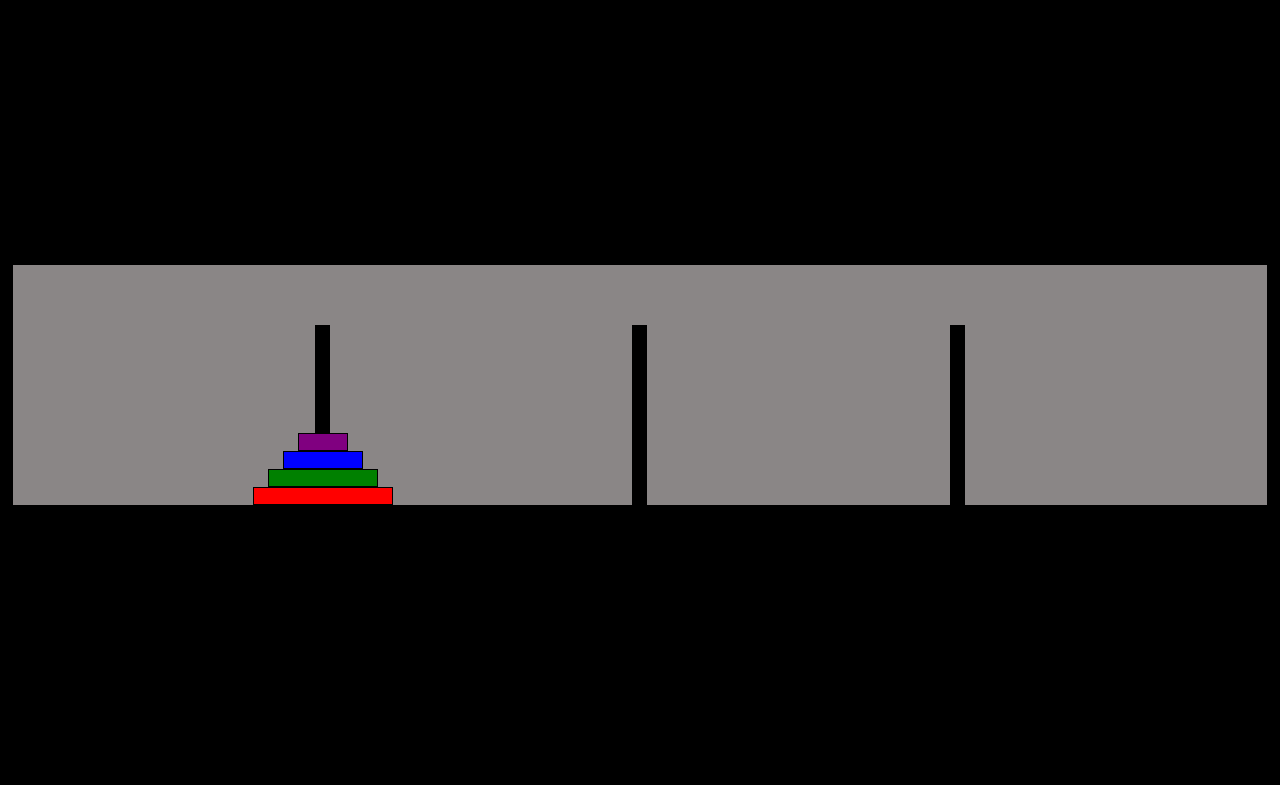
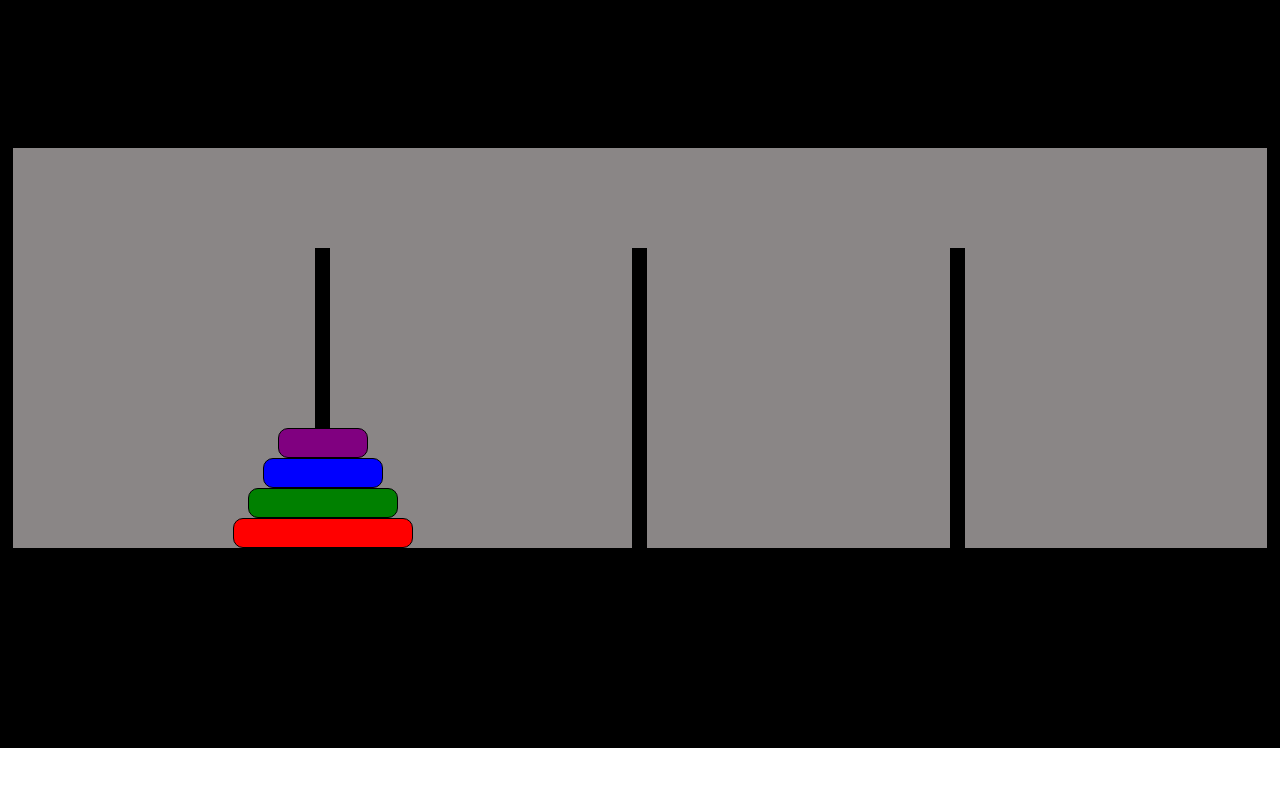
Before and after one commit to Kenzie-Academy-Brasil-Developers/m2-entrega-torre-de-hanoi-sprint-1a-lissandroJs, a plain HTML site: page index.html in a window 1280 px wide. Shown: the part 52-837 px from the top of the page. After the commit the page ends 800 px from the top, so only its background shows below. Drawn offline with Linux system fonts and the light colour scheme.

Commit message:
implementação de media queries e DOM completo

```diff
--- a/index.html
+++ b/index.html
@@ -9,19 +9,9 @@
     <title>Torre de Hanoi</title>
 </head>
 <body>
-    <header>
-        <h1>Bem vindo a Torre de Hanoi</h1>
-    </header>
     <main>
-        <section class="middle">
-            <div class="torre torre1" id="torre1">
-                <div class="disco disco-vermelho" id="disco1" draggable="true"></div>
-                <div class="disco disco-verde" id="disco2" draggable="true"></div>
-                <div class="disco disco-azul" id="disco3" draggable="true"></div>
-                <div class="disco disco-roxo" id="disco4" draggable="true"></div>
-            </div>
-            <div class="torre torre2" id="torre2"></div>
-            <div class="torre torre3" id="torre3"></div>
+        <section class="middle" id="middle">
+
         </section>
     </main>
 
--- a/main.js
+++ b/main.js
@@ -1,42 +1,82 @@
-//chamar o elemento a ser clicado (disco) e o que vai ser selecionado (vareta)
-//usar o event listener para identificar o clique (tanto no disco, quanto na torre)
 
-//disco
-let disc1 = document.getElementById('disco1');
-let disc2 = document.getElementById('disco2');
-let disc3 = document.getElementById('disco3');
-let disc4 = document.getElementById('disco4');
-//vareta
-let torre1 = document.getElementById('torre1')
-let torre2 = document.getElementById('torre2')
-let torre3 = document.getElementById('torre3')
+/* INICIO DOM */
+let midSection = document.getElementById('middle');
 
-function selectedDisc(event) {
-    const clicked = event.currentTarget;
+let divTorre1 = document.createElement('div');
+let divTorre2 = document.createElement('div');
+let divTorre3 = document.createElement('div');
+let disc1 = document.createElement('div');
+let disc2 = document.createElement('div');
+let disc3 = document.createElement('div');
+let disc4 = document.createElement('div');
 
-    if (clicked.tagName == 'DIV') {
-        clicked.classList.toggle('selecionado-disco')
-    }
-}
+disc1.setAttribute('id', '4');
+disc1.setAttribute('class', 'disco disco-vermelho');
 
-function selectedVareta(event) {
-    const selectedTorre = event.target;
+disc2.setAttribute('id', '3');
+disc2.setAttribute('class', 'disco disco-verde');
 
-    if (selectedTorre.tagName == 'DIV') {
-        selectedTorre.classList.toggle('selecionado-vareta')
-    }
-}
+disc3.setAttribute('id', '2');
+disc3.setAttribute('class', 'disco disco-azul');
 
-disc1.addEventListener('click', selectedDisc);
-disc2.addEventListener('click', selectedDisc);
-disc3.addEventListener('click', selectedDisc);
-disc4.addEventListener('click', selectedDisc);
+disc4.setAttribute('id', '1');
+disc4.setAttribute('class', 'disco disco-roxo');
 
-torre1.addEventListener('click', selectedVareta)
-torre2.addEventListener('click', selectedVareta)
-torre3.addEventListener('click', selectedVareta)
+divTorre1.setAttribute('id', 'torre1');
+divTorre1.setAttribute('class', 'torre torre1');
+
+divTorre2.setAttribute('id', 'torre1');
+divTorre2.setAttribute('class', 'torre torre1');
+
+divTorre3.setAttribute('id', 'torre1');
+divTorre3.setAttribute('class', 'torre torre1');
 
 
-function torres(torre1, torre2, torre3) {
+divTorre1.appendChild(disc1);
+divTorre1.appendChild(disc2);
+divTorre1.appendChild(disc3);
+divTorre1.appendChild(disc4);
 
-}
+midSection.appendChild(divTorre1);
+midSection.appendChild(divTorre2);
+midSection.appendChild(divTorre3);
+/* FIM DOM */
+
+
+
+//SELECIONANDO OS ALVOS
+
+// //disco
+// let getDisc1 = document.getElementById('4');
+// let getDisc2 = document.getElementById('3');
+// let getDisc3 = document.getElementById('2');
+// let getDisc4 = document.getElementById('1');
+// //vareta
+// let getTorre1 = document.getElementById('torre1')
+// let getTorre2 = document.getElementById('torre2')
+// let getTorre3 = document.getElementById('torre3')
+
+// function selectedDisc(event) {
+//     const clicked = event.currentTarget;
+
+//     if (clicked.tagName == 'DIV') {
+//         clicked.classList.toggle('selecionado-disco')
+//     }
+// }
+
+// function selectedVareta(event) {
+//     const selectedTorre = event.target;
+
+//     if (selectedTorre.className == 'TORRE') {
+//         selectedTorre.classList.toggle('selecionado-vareta')
+//     }
+// }
+
+// getDisc1.addEventListener('click', selectedDisc);
+// getDisc2.addEventListener('click', selectedDisc);
+// getDisc3.addEventListener('click', selectedDisc);
+// getDisc4.addEventListener('click', selectedDisc);
+
+// getTorre1.addEventListener('click', selectedVareta)
+// getTorre2.addEventListener('click', selectedVareta)
+// getTorre3.addEventListener('click', selectedVareta)
--- a/style.css
+++ b/style.css
@@ -37,23 +37,24 @@ main {
 /*  */
 .disco {
     border: 1px solid black;
+    border-radius: 10px;
     height: 10%;
     cursor: move;
 }
 .disco-vermelho{
-    width: 140px;
+    width: 100px;
     background-color: red;
 }
 .disco-verde{
-    width: 110px;
+    width: 80px;
     background-color: green;
 }
 .disco-azul{
-    width: 80px;
+    width: 60px;
     background-color: blue;
 }
 .disco-roxo{
-    width: 50px;
+    width: 40px;
     background-color: purple;
 }
 .selecionado-disco {
@@ -64,3 +65,58 @@ main {
     transform: scale(1.2);
     border: 1px solid white;
 }
+
+
+/* MEDIA QUERIES*/
+@media (min-width: 550px){
+    .disco-vermelho{
+        width: 120px;
+    }
+    .disco-verde{
+        width: 90px;
+    }
+    .disco-azul{
+        width: 60px;
+    }
+    .disco-roxo{
+        width: 40px;
+    }
+}
+
+@media (min-width: 800px){
+    .middle {
+        width: 98%;
+        height: 50%;
+    }
+    .disco-vermelho{
+        width: 180px;
+    }
+    .disco-verde{
+        width: 150px;
+    }
+    .disco-azul{
+        width: 120px;
+    }
+    .disco-roxo{
+        width: 90px;
+    }
+}
+
+@media (min-width: 1300px){
+    .middle {
+        width: 85%;
+        height: 60%;
+    }
+    .disco-vermelho{
+        width: 280px;
+    }
+    .disco-verde{
+        width: 200px;
+    }
+    .disco-azul{
+        width: 150px;
+    }
+    .disco-roxo{
+        width: 100px;
+    }
+}
```
